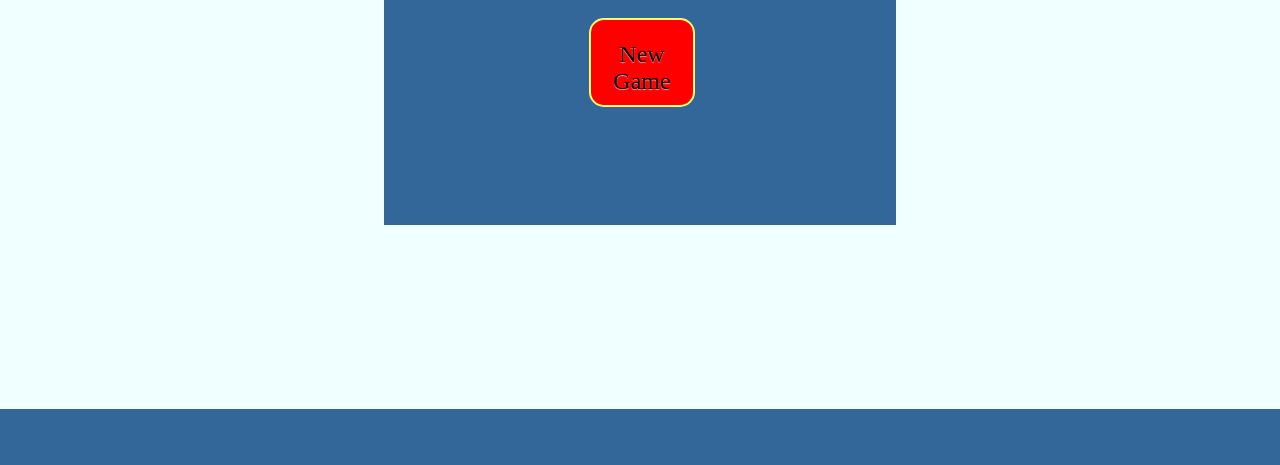
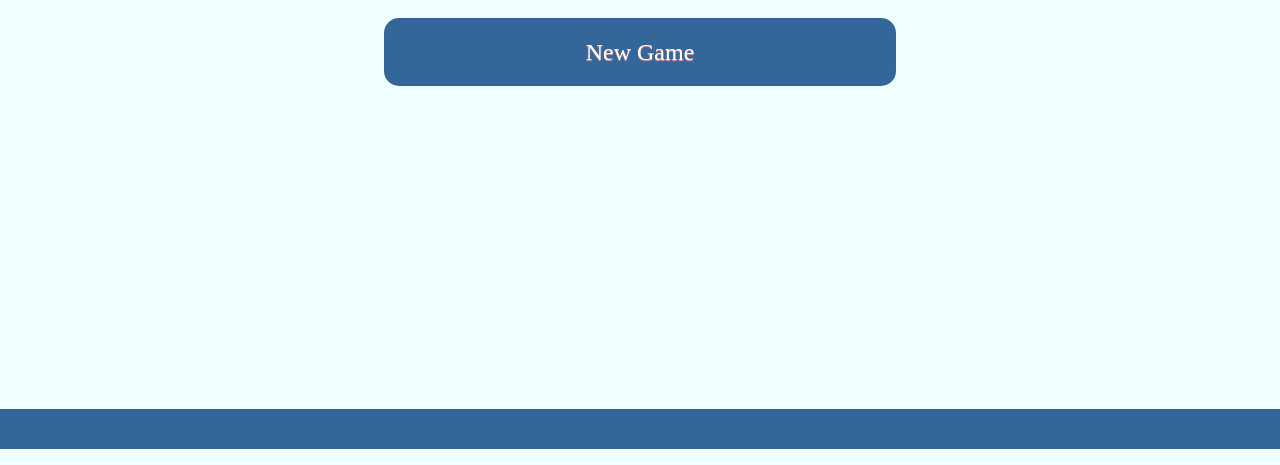
Before and after one commit to Srahul9111/Srahul9111.github.io, a website with bundled scripts: page index.html in a window 1280 px wide. Shown: the part 335-800 px from the top of the page. Built offline with nearby package versions, Linux system fonts and the light colour scheme.

Commit message:
Add files via upload

```diff
--- a/css/styles.css
+++ b/css/styles.css
@@ -1,4 +1,5 @@
-body, html{
+body,
+html {
   margin: 0;
   height: 100%;
 }
@@ -14,7 +15,6 @@ h1 {
   overflow: hidden;
 }
 
-
 #topbar {
   height: 10%;
   background-color: #369;
@@ -29,14 +29,19 @@ h1 {
   order: 1;
 }
 
+#reset {
+  /*    margin-left: 30%;*/
+  font-size: 4vmin;
+  order: 1;
+}
+
 #timer {
   font-size: 4vmin;
 }
 
-
 #footer {
   background-color: #369;
-    height: 7%;
+  height: 5%;
 }
 
 #game {
@@ -59,7 +64,7 @@ h1 {
 .dialog {
   height: 40%;
   width: 40%;
-    background-color: #369;
+
   position: absolute;
   left: 30%;
   top: 30%;
@@ -70,23 +75,22 @@ h1 {
 }
 
 .dialog h2 {
-    color: black;;
+  color: black;
   font-size: 5vmin;
+
 }
 
 .button {
-    margin-left: 40%;
-    background-color: #f00;
-    width: 20%;
-    height: 20%;
   cursor: pointer;
   padding-top: 4%;
+  padding-bottom: 4%;
   border-radius: 15px;
-    border: 2px solid #ff6;
+  background-color: #369;
   font-size: 3vmin;
   text-shadow: 0px 1px 1px #f99;
+  color: #fff;
 }
 
 .button:hover {
-    background-color: #f33;
+  background-color: #369;
 }
```
Lines whose indentation alone changed are shown as unchanged.
